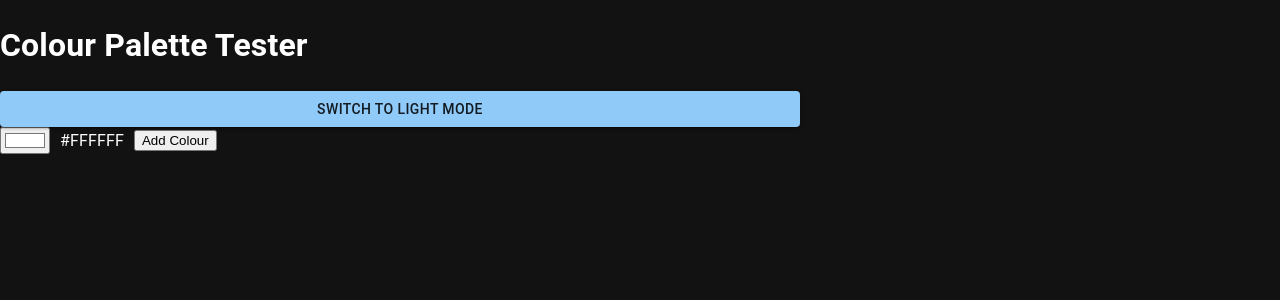
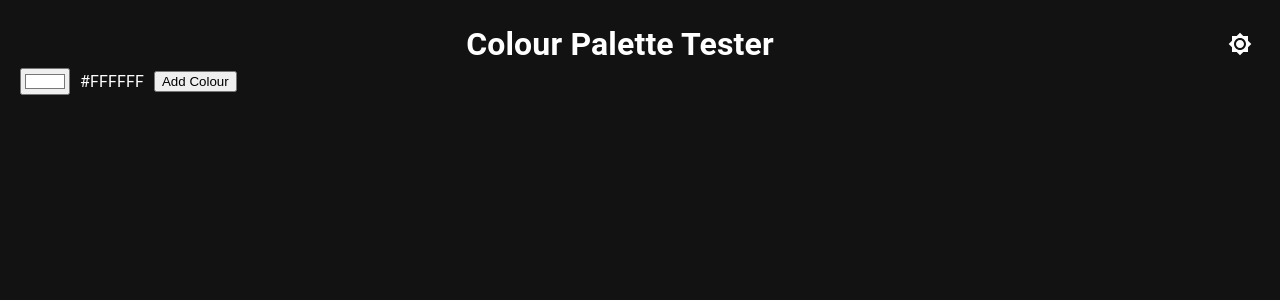
Before and after one commit to jaco8060/Color-Contrast-Tool, a React (Vite) app: page / in a window 1280 px wide. Shown: the top 300 px of the page. Built offline with nearby package versions, Linux system fonts and the light colour scheme.

Commit message:
Update app to use toggle light/dark mode icon and css styling

```diff
--- a/src/App.css
+++ b/src/App.css
@@ -1,6 +1,13 @@
 .mainContainer {
+  padding: 20px;
+}
+
+.headerContainer {
   display: flex;
-  flex-direction: column;
-  justify-content: center;
-  width: 50rem;
+  justify-content: space-between;
+  align-items: center;
 }
+
+h1 {
+  margin: auto; /* Adjust according to your design needs */
+}
--- a/src/App.jsx
+++ b/src/App.jsx
@@ -1,5 +1,11 @@
-import { Button, CssBaseline } from "@mui/material";
-import { ThemeProvider, createTheme } from "@mui/material/styles";
+import Brightness4Icon from "@mui/icons-material/Brightness4"; // Icon for dark mode
+import Brightness7Icon from "@mui/icons-material/Brightness7"; // Icon for light mode
+import {
+  CssBaseline,
+  IconButton,
+  ThemeProvider,
+  createTheme,
+} from "@mui/material";
 import { useMemo, useState } from "react";
 import "./App.css";
 import { ColourInput } from "./ColourInput";
@@ -52,13 +58,18 @@ function App() {
 
   return (
     <ThemeProvider theme={theme}>
-      <CssBaseline />{" "}
-      {/* Ensures that the background color covers the whole page */}
+      <CssBaseline />
       <div className="mainContainer">
-        <h1>Colour Palette Tester</h1>
-        <Button onClick={toggleTheme} variant="contained" color="primary">
-          Switch to {themeMode === "dark" ? "Light" : "Dark"} Mode
-        </Button>
+        <div className="headerContainer">
+          <h1>Colour Palette Tester</h1>
+          <IconButton
+            onClick={toggleTheme}
+            color="inherit"
+            aria-label="Toggle theme"
+          >
+            {themeMode === "dark" ? <Brightness7Icon /> : <Brightness4Icon />}
+          </IconButton>
+        </div>
         {colours.map((colour) => (
           <ColourInput
             key={colour.id}
```
